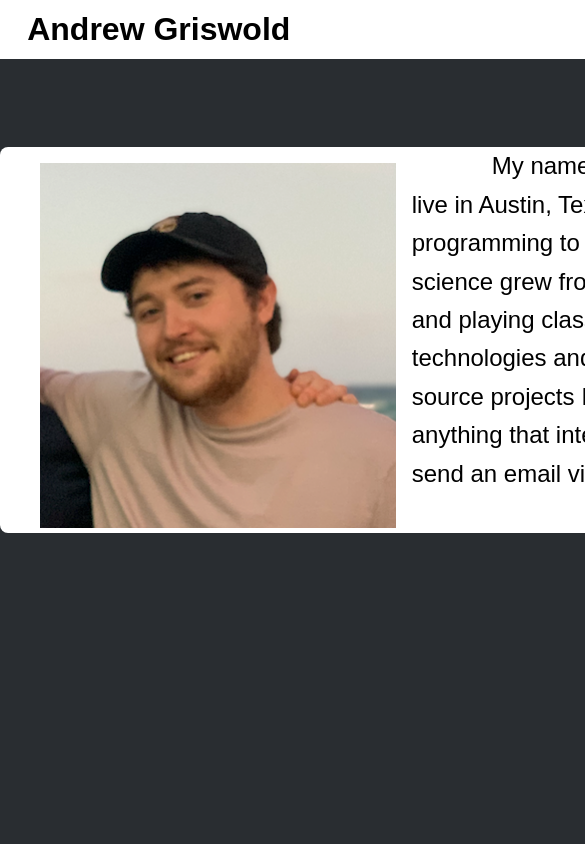
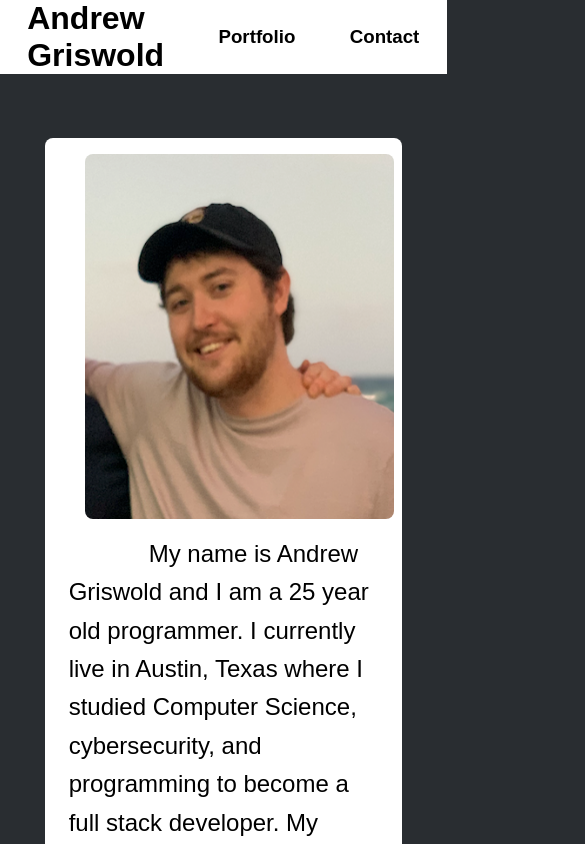
Before and after one commit to ThaGrza/portfolio, a React (Create React App) app: page / in a window 390 px wide. Shown: the top 844 px of the page, 585 px wide, since content can reach past the window. Built offline with nearby package versions, Linux system fonts and the light colour scheme.

Commit message:
added mobile styles for pages

```diff
--- a/src/components/Navbar/index.css
+++ b/src/components/Navbar/index.css
@@ -1,6 +1,5 @@
 .nav-container{
   position: relative;
-  /* margin: auto; */
   display: flex;
   width: 100%;
   background-color: #fff;
--- a/src/components/pages/Contact/index.css
+++ b/src/components/pages/Contact/index.css
@@ -1,6 +1,8 @@
 .contact-container{
   min-height: 100vh;
   position: relative;
+  display: flex;
+  width: 80%;
 }
 
 
@@ -8,7 +10,7 @@
   background-color: #fff;
   margin-top: 4rem;
   padding-top: 1rem;
-  width: 80rem;
+  /* width: 80rem; */
   border-radius: 0.5rem;
   line-height: 2.4rem;
 }
@@ -25,7 +27,7 @@
 .contact-intro{
   font-size: 1.2rem;
   margin-left: 13rem;
-  width: 50rem;
+  /* width: 50rem; */
   text-align: center;
 }
 .contact-header{
--- a/src/components/pages/Homepage/index.css
+++ b/src/components/pages/Homepage/index.css
@@ -1,7 +1,8 @@
 .homepage-container{
+  display: flex;
   margin-top: 4rem;
   position: relative;
-  min-height: 100vh;
+  width: 80%;
 }
 
 .homepage {
@@ -9,7 +10,6 @@
   padding-top: 1rem;
   border-radius: 0.5rem;
   background-color: #fff;
-  width: 80rem;
   padding: 0 1.5rem 1rem 1.5rem;
   font-size: 24px;
   font-family: sans-serif;
@@ -20,7 +20,9 @@
 }
 
 .profile-pic {
+  border-radius: 1.5rem;
   float: left;
   padding: 1rem;
   height: 22.8rem;
+  max-width: 100%;
 }
--- a/src/components/pages/Portfoliopage/index.css
+++ b/src/components/pages/Portfoliopage/index.css
@@ -1,8 +1,8 @@
 .card-container{
-  display: grid;
-  grid-gap: 1rem;
-  grid-template-columns: repeat(auto-fill, minmax(400px, 1fr));
-  width: 1280px;
+  display: flex;
+  justify-content: center;
+  flex-flow: row wrap;
+  width: 100%;
   min-height: 100%;
   position: relative;
 }
--- a/src/index.css
+++ b/src/index.css
@@ -14,7 +14,7 @@ code {
 }
 
 .parent-container {
-position: relative;
+  position: relative;
   display: grid;
   place-items: center;
 }
```
